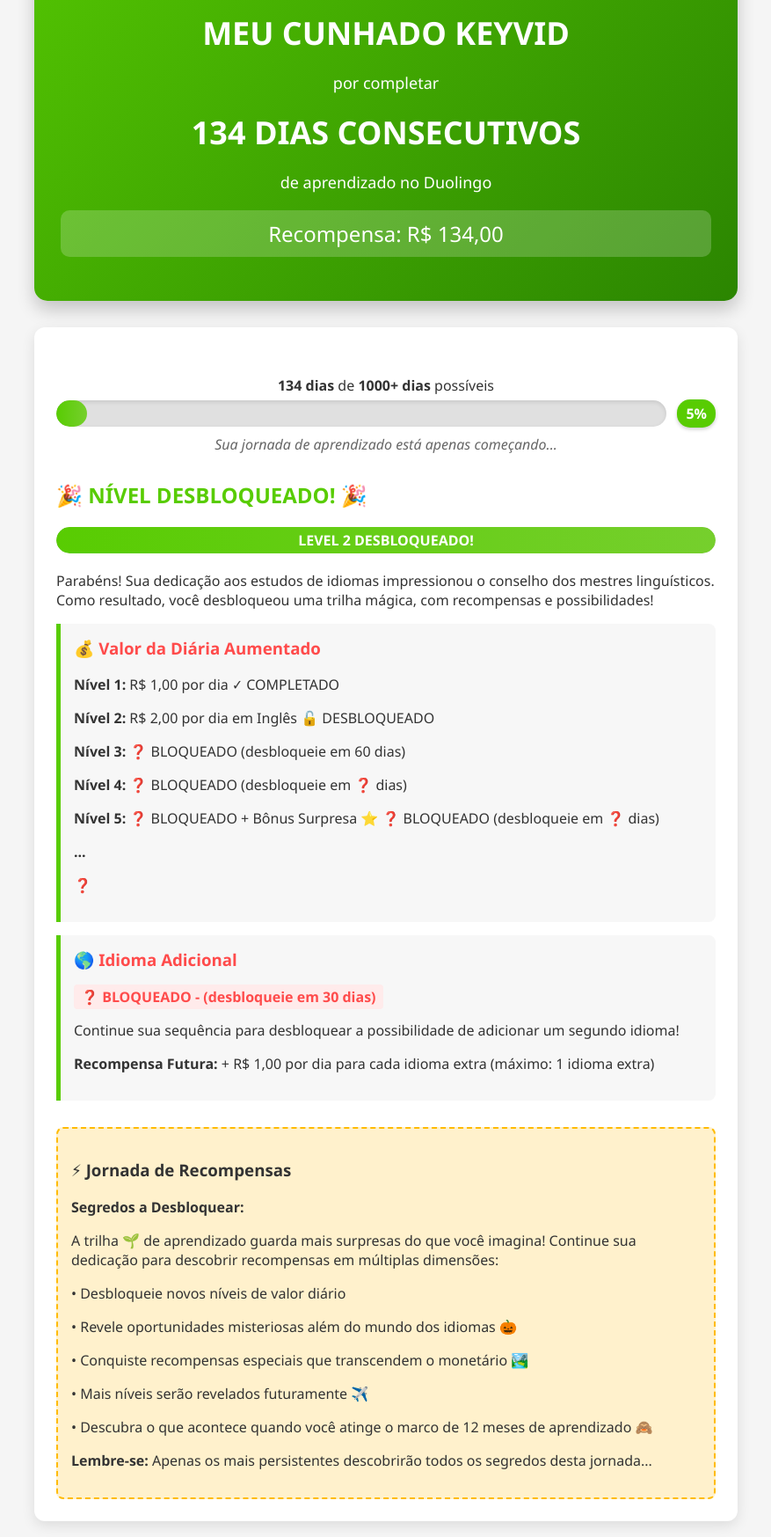
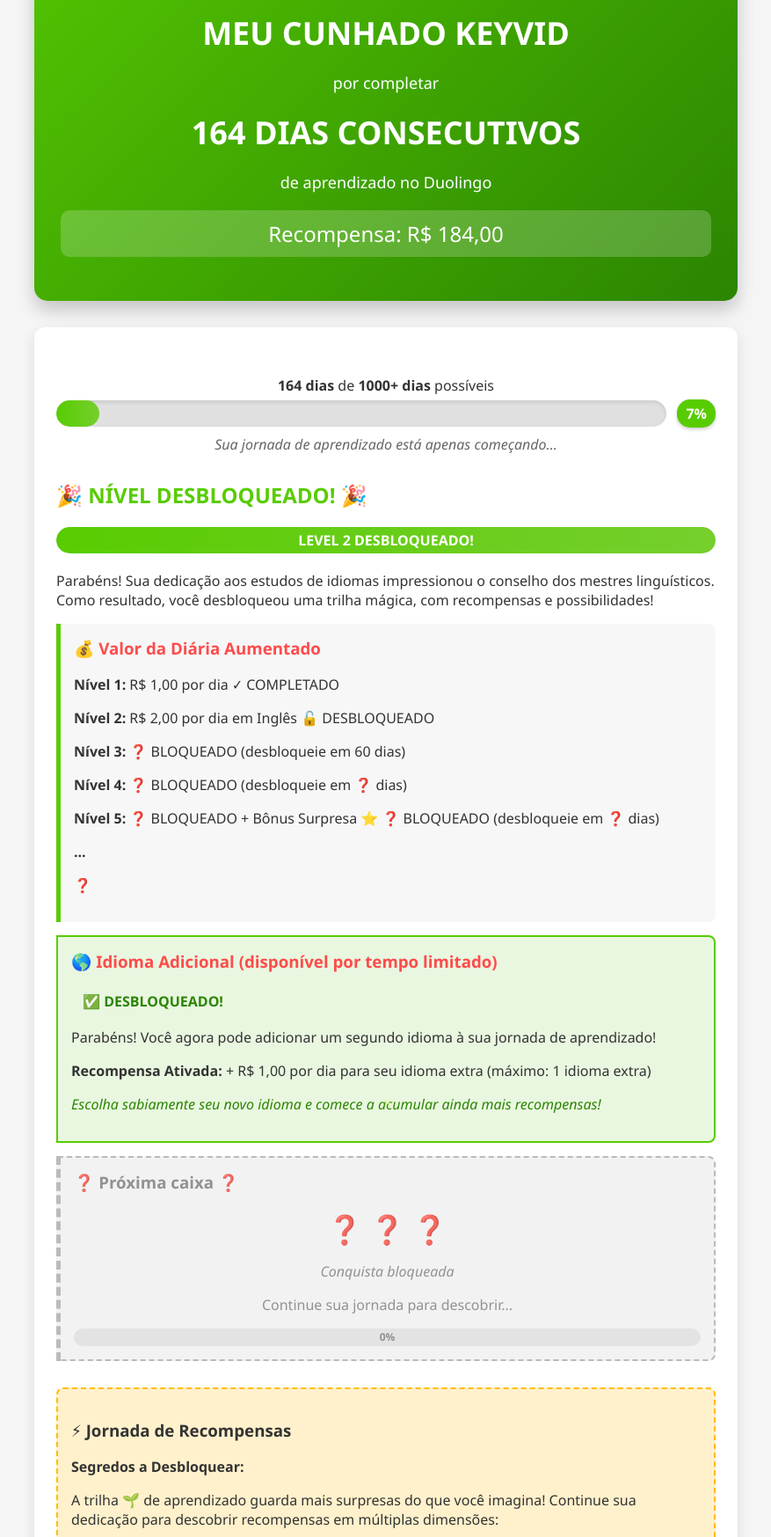
Before and after one commit to mvinnicius22/keyvid-recompensas, a plain HTML site: page index.html in a window 1280 px wide. Shown: the part 260-2007 px from the top of the page at 88% size, without its empty margins (201-1078 px from the left). Drawn offline with Linux system fonts and the light colour scheme.

Commit message:
update achievements

```diff
--- a/index.html
+++ b/index.html
@@ -116,6 +116,109 @@
             color: white;
             font-weight: bold;
         }
+
+        .unlocked {
+            background-color: #e9f7e0;
+            border-color: #58cc02;
+            border-width: 2px;
+            border-style: solid;
+            position: relative;
+            overflow: hidden;
+        }
+
+        .unlocked::before {
+            content: '';
+            position: absolute;
+            top: 0;
+            left: -150%;
+            width: 150%;
+            height: 100%;
+            background: linear-gradient(90deg,
+                rgba(255,255,255,0) 0%,
+                rgba(255,255,255,0.4) 50%,
+                rgba(255,255,255,0) 100%);
+            animation: shine 3s infinite;
+        }
+
+        @keyframes shine {
+            0% { left: -150%; }
+            100% { left: 150%; }
+        }
+
+        .sparkle {
+            position: absolute;
+            width: 5px;
+            height: 5px;
+            border-radius: 50%;
+            background-color: #fff;
+            opacity: 0;
+            pointer-events: none;
+            box-shadow: 0 0 10px 2px rgba(255, 255, 0, 0.8);
+        }
+
+        .unlocked .sparkle:nth-child(1) {
+            top: 20%;
+            left: 10%;
+            animation: sparkle-animation 4s infinite 0.5s;
+        }
+
+        .unlocked .sparkle:nth-child(2) {
+            top: 60%;
+            left: 25%;
+            animation: sparkle-animation 4s infinite 1s;
+        }
+
+        .unlocked .sparkle:nth-child(3) {
+            top: 40%;
+            left: 70%;
+            animation: sparkle-animation 4s infinite 1.5s;
+        }
+
+        .unlocked .sparkle:nth-child(4) {
+            top: 15%;
+            left: 90%;
+            animation: sparkle-animation 4s infinite 2s;
+        }
+
+        .unlocked .sparkle:nth-child(5) {
+            top: 80%;
+            left: 50%;
+            animation: sparkle-animation 4s infinite 2.5s;
+        }
+
+        @keyframes sparkle-animation {
+            0% { opacity: 0; transform: scale(0); }
+            50% { opacity: 1; transform: scale(1); }
+            100% { opacity: 0; transform: scale(0); }
+        }
+
+        .status-badge {
+            display: inline-block;
+            padding: 3px 8px;
+            border-radius: 4px;
+            font-weight: bold;
+            margin-left: 5px;
+        }
+
+        .status-unlocked {
+            color: #2b8501;
+            background-color: #e9f7e0;
+        }
+
+        .status-blocked {
+            color: #ff4b4b;
+            background-color: #ffebeb;
+        }
+
+        .celebration {
+            animation: pulse 2s infinite;
+        }
+
+        @keyframes pulse {
+            0% { transform: scale(1); }
+            50% { transform: scale(1.05); }
+            100% { transform: scale(1); }
+        }
     </style>
 </head>
 <body>
@@ -125,21 +228,21 @@
         <p>Este certificado reconhece a incrível dedicação de</p>
         <div class="achievement">MEU CUNHADO KEYVID</div>
         <p>por completar</p>
-        <div class="achievement">134 DIAS CONSECUTIVOS</div>
+        <div class="achievement">164 DIAS CONSECUTIVOS</div>
         <p>de aprendizado no Duolingo</p>
-        <div class="reward">Recompensa: R$ 134,00</div>
+        <div class="reward">Recompensa: R$ 184,00</div>
     </div>
 
     <div class="level-up">
         <div class="progress-container" style="margin: 30px 0;">
-            <p style="text-align: center; margin-bottom: 5px;"><strong>134 dias</strong> de <strong>1000+ dias</strong> possíveis</p>
+            <p style="text-align: center; margin-bottom: 5px;"><strong>164 dias</strong> de <strong>1000+ dias</strong> possíveis</p>
 
             <div style="display: flex; align-items: center; margin-bottom: 8px;">
                 <div style="flex-grow: 1; background-color: #e0e0e0; border-radius: 20px; height: 30px; position: relative; overflow: hidden; box-shadow: inset 0 2px 5px rgba(0,0,0,0.1);">
-                    <div style="background: linear-gradient(90deg, #58cc02 0%, #76cf2d 100%); height: 100%; border-radius: 20px; width: 5%;"></div>
+                    <div style="background: linear-gradient(90deg, #58cc02 0%, #76cf2d 100%); height: 100%; border-radius: 20px; width: 7%;"></div>
                 </div>
                 <div style="margin-left: 12px; font-weight: bold; background-color: #58cc02; color: white; padding: 5px 10px; border-radius: 15px; box-shadow: 0 2px 4px rgba(0,0,0,0.2);">
-                    5%
+                    7%
                 </div>
             </div>
 
@@ -165,11 +268,28 @@
             <p><strong>❓</strong></p>
         </div>
 
-        <div class="feature">
-            <h3>🌎 Idioma Adicional</h3>
-            <p><strong style="color: #ff4b4b; background-color: #ffebeb; padding: 3px 8px; border-radius: 4px;">❓ BLOQUEADO - (desbloqueie em 30 dias)</strong></p>
-            <p>Continue sua sequência para desbloquear a possibilidade de adicionar um segundo idioma!</p>
-            <p><strong>Recompensa Futura:</strong> + R$ 1,00 por dia para cada idioma extra (máximo: 1 idioma extra)</p>
+        <div class="feature unlocked">
+            <h3>🌎 Idioma Adicional (disponível por tempo limitado)</h3>
+            <div class="sparkle"></div>
+            <div class="sparkle"></div>
+            <div class="sparkle"></div>
+            <div class="sparkle"></div>
+            <div class="sparkle"></div>
+            <p><strong class="status-badge status-unlocked">✅ DESBLOQUEADO!</strong></p>
+            <p>Parabéns! Você agora pode adicionar um segundo idioma à sua jornada de aprendizado!</p>
+            <p><strong>Recompensa Ativada:</strong> + R$ 1,00 por dia para seu idioma extra (máximo: 1 idioma extra)</p>
+            <p style="font-style: italic; color: #2b8501;">Escolha sabiamente seu novo idioma e comece a acumular ainda mais recompensas!</p>
+        </div>
+
+        <div class="feature" style="background-color: #f0f0f0; border-style: dashed; border-color: #aaa; border-width: 2px; border-left-width: 5px; opacity: 0.8;">
+            <h3 style="color: #777;">❓ Próxima caixa ❓</h3>
+            <p style="text-align: center; font-size: 32px; margin: 15px 0; color: #999;">❓ ❓ ❓</p>
+            <p style="color: #777; font-style: italic; text-align: center;">Conquista bloqueada</p>
+            <p style="color: #777; text-align: center;">Continue sua jornada para descobrir...</p>
+            <div style="width: 100%; height: 20px; background-color: #ddd; border-radius: 10px; position: relative; overflow: hidden; margin-top: 15px;">
+                <div style="position: absolute; top: 0; left: 0; height: 100%; width: 0%; background: repeating-linear-gradient(45deg, #ccc, #ccc 10px, #bbb 10px, #bbb 20px);"></div>
+                <p style="position: absolute; width: 100%; text-align: center; margin: 0; line-height: 20px; color: #777; font-weight: bold; font-size: 12px;">0%</p>
+            </div>
         </div>
 
         <div class="bonus">
```
